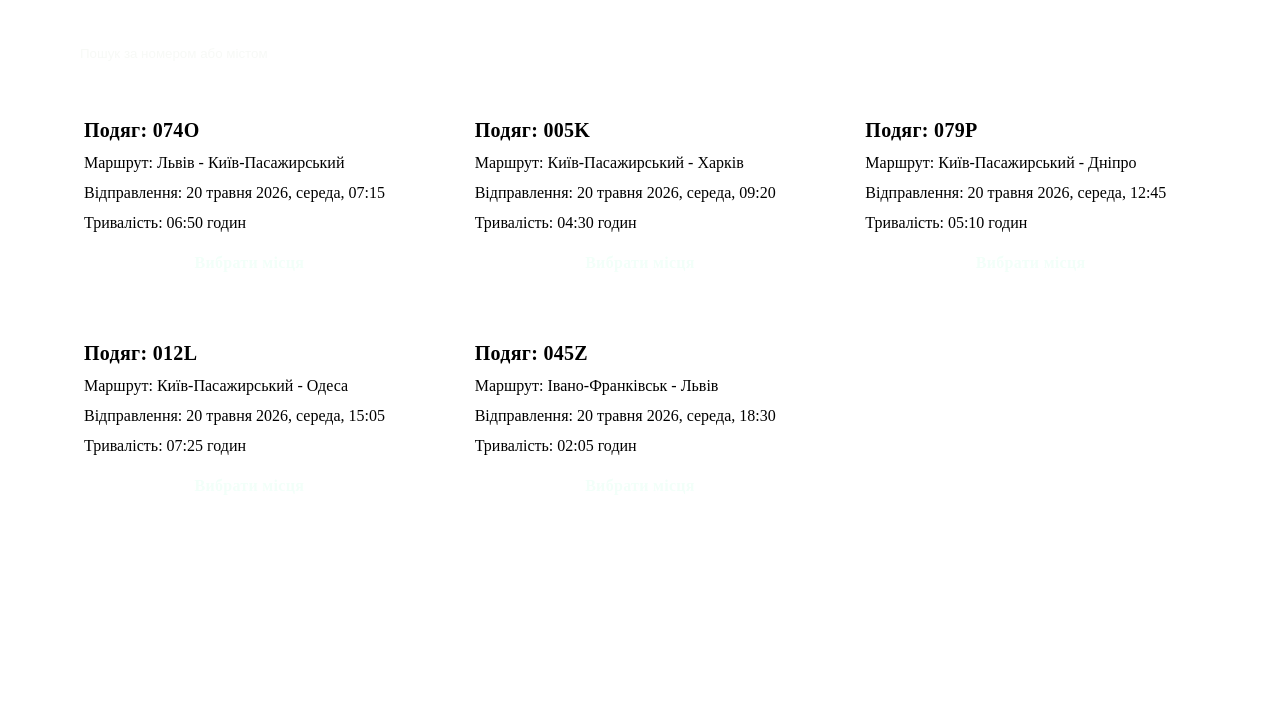
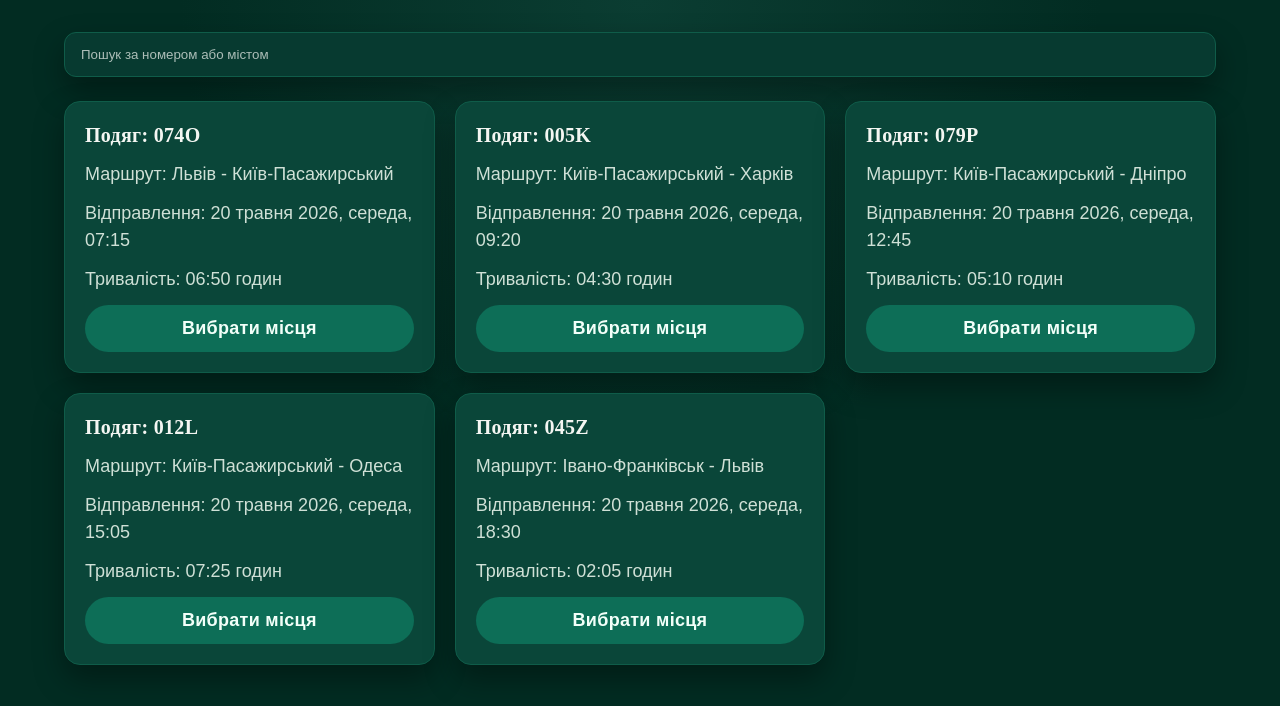
Before and after one commit to ArturStudinskyy/railway-ticket-sales-and-booking-system, a React (Vite) app: page / in a window 1280 px wide. Shown: the top 706 px of the page. Built offline with nearby package versions, Linux system fonts and the light colour scheme.

Commit message:
доробив візуалізацію 1

```diff
--- a/src/index.css
+++ b/src/index.css
@@ -1,4 +1,3 @@
-:root {
 :root {
   --bg: #022c22;
   --surface: #073a30;
```
Also changed, not shown: 1 other file (tests, documents, lock files or other folders). Lines whose indentation alone changed are shown as unchanged.
